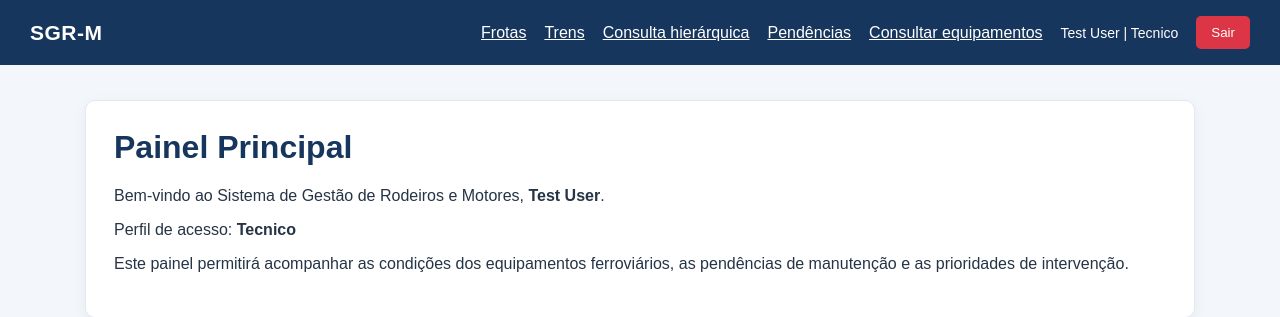
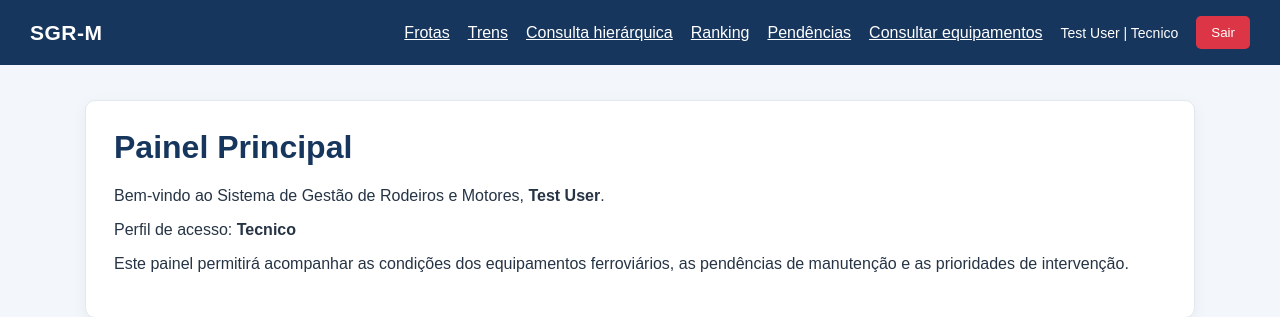
Before and after one commit to DiegoArmelin/SGR-M, a Laravel app: page /dashboard in a window 1280 px wide. Shown: the top 317 px of the page. Run offline with Laravel 12, Linux system fonts and the light colour scheme; a user stored in the database is signed in; data comes from the database, SQL or seed files in the repository.

Commit message:
feat: inclui ranking na barra de navegação

```diff
--- a/resources/views/layouts/app.blade.php
+++ b/resources/views/layouts/app.blade.php
@@ -225,6 +225,7 @@
                 <a href="{{ route('frotas.index') }}" style="color:white; text-decoration:underline;">Frotas</a>
                 <a href="{{ route('trens.index') }}" style="color:white; text-decoration:underline;">Trens</a>
                 <a href="{{ route('equipamentos.hierarquica') }}" style="color:white; text-decoration:underline;">Consulta hierárquica</a>
+                <a href="{{ route('ranking.index') }}" style="color:white; text-decoration:underline;">Ranking</a>
                 <a href="{{ route('pendencias.index') }}" style="color:white; text-decoration:underline;">Pendências</a>
                 @if(auth()->user()->temPerfil('administrador'))
                     <a href="{{ route('importacoes.periodicidade.create') }}" style="color:white; text-decoration:underline;">Importar CSV</a>
```
